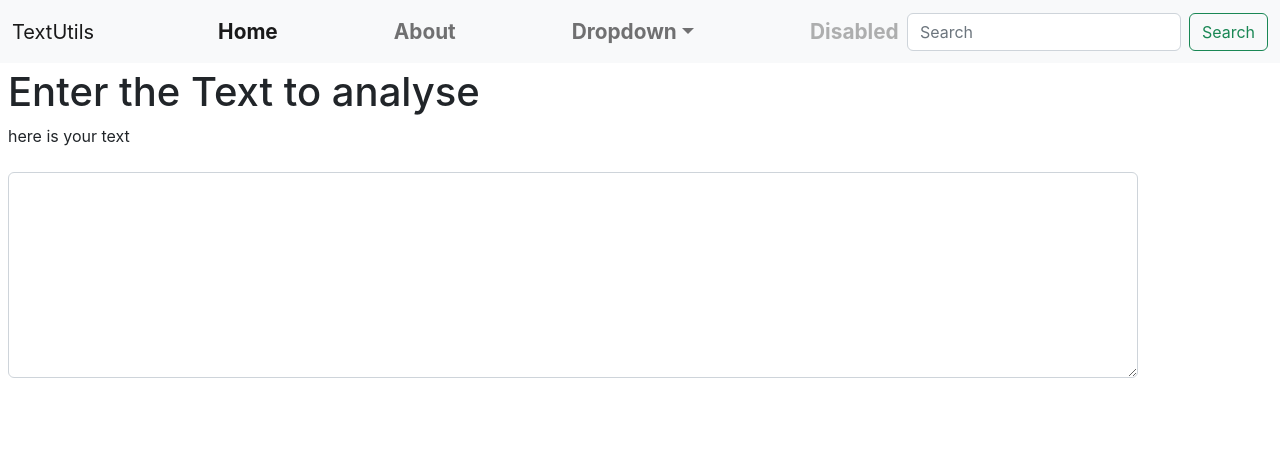
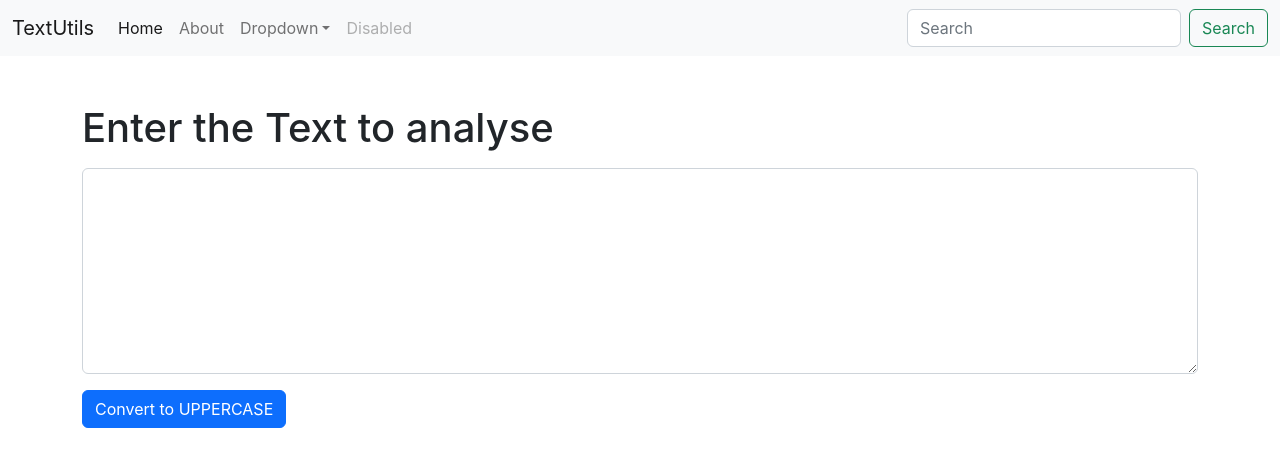
Before and after one commit to Ayush01015/Textify-Me, a React (Create React App) app: page / in a window 1280 px wide. Shown: the top 466 px of the page. Built offline with nearby package versions, Linux system fonts and the light colour scheme.

Commit message:
Added textFom.js Learning about state

```diff
--- a/src/App.css
+++ b/src/App.css
@@ -36,22 +36,9 @@
     transform: rotate(360deg);
   }
 }
+
+
 .container{
-  /* border: 2px solid red; */
-  width: 100%;
-  margin: 0px 3px 0px 3px;
-  padding: 5px;
+  align-items: center;
+  margin-top: 3rem;
 }
-.nav-bar{
-  display: flex;
-
-}
-.nav-item{
-  margin-left: 100px;
-  list-style-type: none;
-  cursor: pointer;
-  font-size: 1.3rem;
-  font-weight:bold;
-  color: #3878f7;
-
-}
--- a/src/components/textForm.js
+++ b/src/components/textForm.js
@@ -1,11 +1,11 @@
-import React from 'react'
+import React from "react";
 
 export default function TextForm(props) {
   return (
     <div>
-        <h1>{props.heading}</h1>
-      <label for="myBox" className="form-label">{props.text}</label>
-  <textarea className="form-control my-3" id="myBox" rows="8"></textarea>
+      <h1>{props.heading}</h1>
+      <textarea className="form-control my-3" id="myBox" rows="8"></textarea>
+      <button type="button" class="btn btn-primary">Convert to UPPERCASE</button>
     </div>
   );
 }
```
Also changed, not shown: 1 other file (tests, documents, lock files or other folders).
